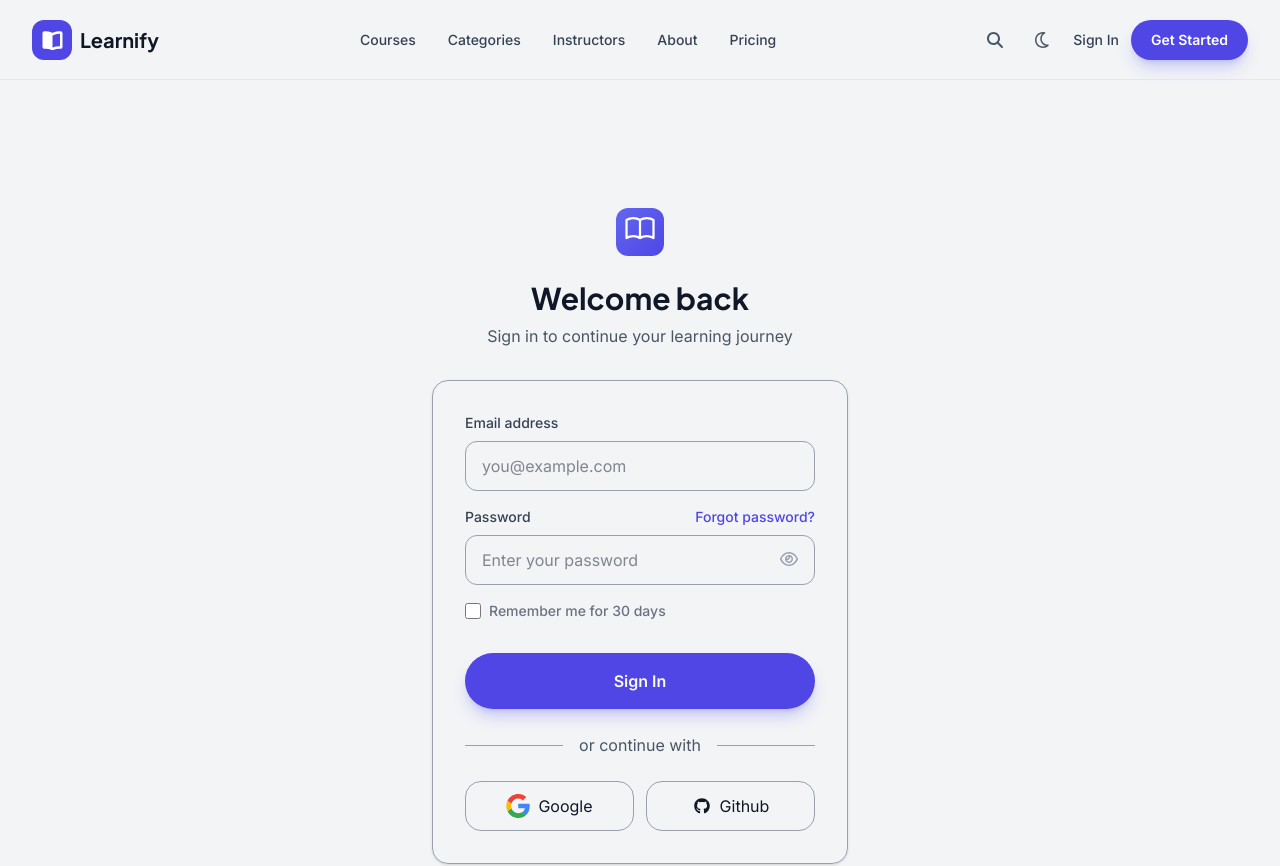
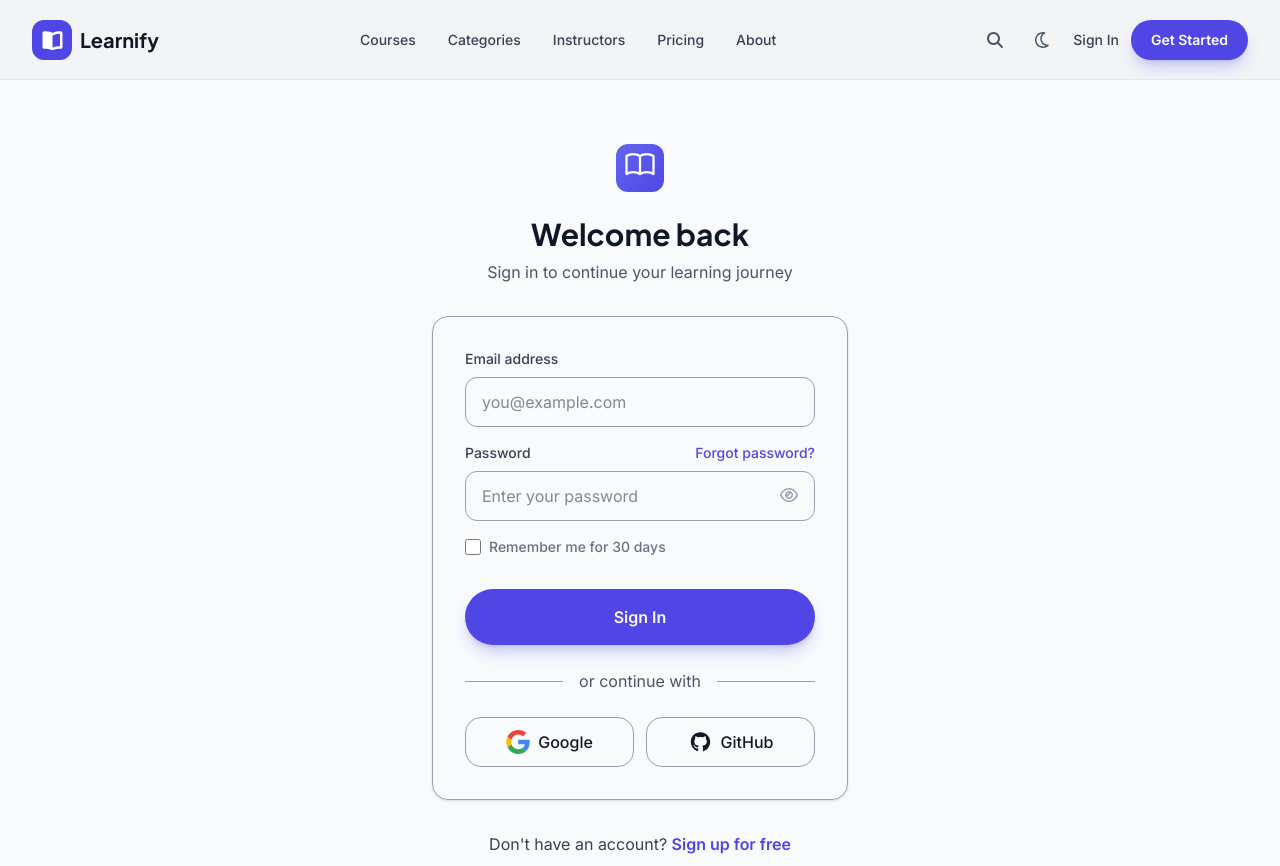
Before and after one commit to Ahmed-Osama99/learnify, a React (Vite) app: page /login in a window 1280 px wide. Shown: the top 866 px of the page. Built offline with nearby package versions, Linux system fonts and the light colour scheme.

Commit message:
Finish Sign In Page

```diff
--- a/index.html
+++ b/index.html
@@ -13,7 +13,7 @@
     />
     <title>Learnify - Learn Without Limits</title>
   </head>
-  <body class="bg-gray-100 text-gray-900 dark:bg-gray-950 dark:text-gray-100">
+  <body class="bg-gray-50 text-gray-900 dark:bg-gray-950 dark:text-gray-100">
     <div id="root"></div>
     <script type="module" src="./src/main.jsx"></script>
   </body>
--- a/src/components/ui/Navbar.jsx
+++ b/src/components/ui/Navbar.jsx
@@ -17,6 +17,7 @@ const navLinks = [
   { to: "/courses", title: "Courses" },
   { to: "/categories", title: "Categories" },
   { to: "/instructors", title: "Instructors" },
+  { to: "/#pricing", title: "Pricing" },
   { to: "/about", title: "About" },
 ];
 
@@ -66,7 +67,17 @@ const Navbar = () => {
         </div>
         {/* Desktop Nav */}
         <nav className="hidden items-center gap-8 lg:flex">
-          {navLinks.map((link) => (
+          {navLinks.map((link) =>
+            link.to.includes("#") ? (
+              <HashLink
+                key={link.to}
+                smooth
+                to={link.to}
+                className="text-sm font-medium text-gray-700 transition-colors hover:text-primary-600 dark:text-gray-300"
+              >
+                {link.title}
+              </HashLink>
+            ) : (
               <NavLink
                 key={link.to}
                 to={link.to}
@@ -74,14 +85,8 @@ const Navbar = () => {
               >
                 {link.title}
               </NavLink>
-          ))}
-          <HashLink
-            smooth
-            to="/#pricing"
-            className="text-sm font-medium text-gray-700 transition-colors hover:text-primary-600 dark:text-gray-300"
-          >
-            Pricing
-          </HashLink>
+            ),
+          )}
         </nav>
         {/* Actions */}
         <div className="flex items-center gap-2 md:gap-3">
@@ -124,27 +129,39 @@ const Navbar = () => {
           >
             <FontAwesomeIcon icon={faXmark} size="lg" />
           </button>
-          {navLinks.map((link) => (
+          {navLinks.map((link) =>
+            link.to.includes("#") ? (
+              <HashLink
+                className="block rounded-lg p-2.5 font-medium text-gray-700 transition-colors hover:bg-gray-200 dark:text-gray-50 dark:hover:bg-gray-900"
+                key={link.to}
+                smooth
+                onClick={() => setIsSideNavOpen(false)}
+                to={link.to}
+              >
+                {link.title}
+              </HashLink>
+            ) : (
               <NavLink
                 key={link.to}
                 to={link.to}
-              onClick={() => setIsSideNavOpen(!isSideNavOpen)}
+                onClick={() => setIsSideNavOpen(false)}
                 className="block rounded-lg p-2.5 font-medium text-gray-700 transition-colors hover:bg-gray-200 dark:text-gray-50 dark:hover:bg-gray-900"
               >
                 {link.title}
               </NavLink>
-          ))}
+            ),
+          )}
           <div className="mt-4 border-t border-gray-200 pt-4 dark:border-gray-800">
             <Link
               to="/login"
-              onClick={() => setIsSideNavOpen(!isSideNavOpen)}
+              onClick={() => setIsSideNavOpen(false)}
               className="block rounded-lg p-2.5 font-medium text-gray-700 transition-colors hover:bg-gray-200 dark:text-gray-300 dark:hover:bg-gray-900"
             >
               Sign In
             </Link>
             <Link
               to="/signup"
-              onClick={() => setIsSideNavOpen(!isSideNavOpen)}
+              onClick={() => setIsSideNavOpen(false)}
               className="mt-4 block rounded-lg bg-primary-600 p-3 text-center font-semibold text-white transition-colors hover:bg-primary-700"
             >
               Get Started Free
--- a/src/pages/Sign in/SignIn.jsx
+++ b/src/pages/Sign in/SignIn.jsx
@@ -1,9 +1,10 @@
 import { useState } from "react";
+import { Link } from "react-router-dom";
 import { Helmet } from "react-helmet-async";
 import { FontAwesomeIcon } from "@fortawesome/react-fontawesome";
 import { faEye, faEyeSlash } from "@fortawesome/free-regular-svg-icons";
 import { faGithub } from "@fortawesome/free-brands-svg-icons";
-import googleIcon from '/src/google-svg.svg'
+import googleIcon from "/src/google-svg.svg";
 
 const SignIn = () => {
   const [isPasswordVisiable, setIsPasswordVisiable] = useState(false);
@@ -17,7 +18,7 @@ const SignIn = () => {
         <title>Sign In | Learnify</title>
       </Helmet>
       <main>
-        <section className="mx-auto w-full max-w-md! px-4">
+        <section className="mx-auto w-full max-w-md! px-4 py-16!">
           {/* logo */}
           <div className="mx-auto text-center">
             <img
@@ -112,21 +113,28 @@ const SignIn = () => {
             {/* Divider */}
             <div className="my-6 flex items-center">
               <div className="h-px flex-1 bg-gray-400 dark:bg-gray-600"></div>
-              <span className="px-4 text-gray-600 dark:text-gray-400">or continue with</span>
+              <span className="px-4 text-gray-600 dark:text-gray-400">
+                or continue with
+              </span>
               <div className="h-px flex-1 bg-gray-400 dark:bg-gray-600"></div>
             </div>
             {/* social login*/}
-            <div className="flex items-center gap-3 justify-center">
-              <button className="rounded-2xl border border-gray-400 py-3 px-8 flex items-center justify-center gap-2 flex-1">
-                <img src={googleIcon} alt="Google icon" className="w-6"/>
+            <div className="text-md flex items-center justify-center gap-3 font-medium">
+              <button className="flex flex-1 items-center justify-center gap-2 rounded-2xl border border-gray-400 px-8 py-3 transition-colors hover:bg-gray-100 dark:border-gray-700 dark:bg-gray-800 dark:hover:bg-gray-700">
+                <img src={googleIcon} alt="Google icon" className="w-6" />
                 <span>Google</span>
               </button>
-              <button className="rounded-2xl border border-gray-400 py-3 px-8 flex items-center justify-center gap-2 flex-1">
-                <FontAwesomeIcon icon={faGithub}/>
-                <span>Github</span>
+              <button className="flex flex-1 items-center justify-center gap-2 rounded-2xl border border-gray-400 px-8 py-3 transition-colors hover:bg-gray-100 dark:border-gray-700 dark:bg-gray-800 dark:hover:bg-gray-700">
+                <FontAwesomeIcon size="lg" icon={faGithub} />
+                <span>GitHub</span>
               </button>
             </div>
           </div>
+          {/* sign up CTA */}
+          <p className="mt-8 text-center text-md dark:text-gray-400 text-gray-700">
+            Don&apos;t have an account?{" "}
+            <Link to="/signup" className="font-semibold text-primary-600 hover:text-primary-700 dark:hover:text-primary-500">Sign up for free</Link>
+          </p>
         </section>
       </main>
     </>
--- a/src/style/index.css
+++ b/src/style/index.css
@@ -52,7 +52,7 @@
   outline-offset: 2px;
 }
 section {
-  @apply py-20 lg:py-32;
+  @apply py-21 lg:py-33;
 }
 .font-display {
   font-family: "Plus Jakarta Sans", system-ui, sans-serif;
```
Lines whose indentation alone changed are shown as unchanged.
